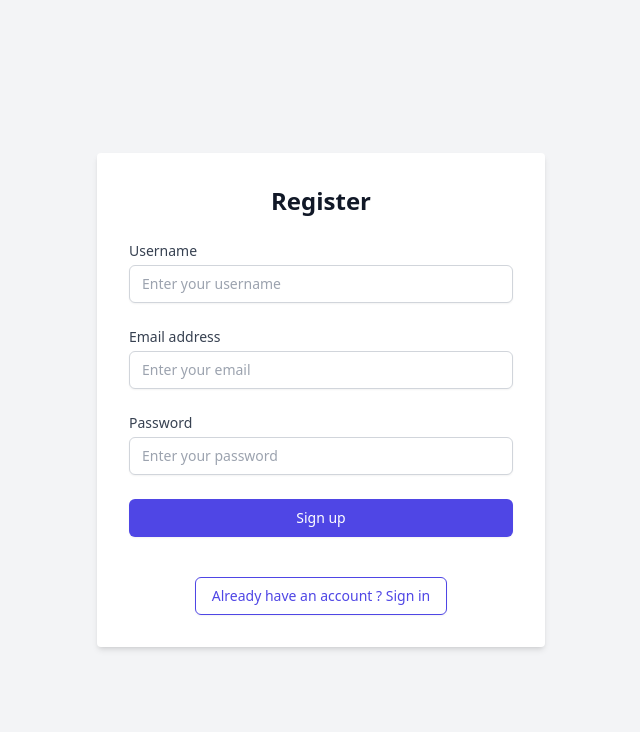
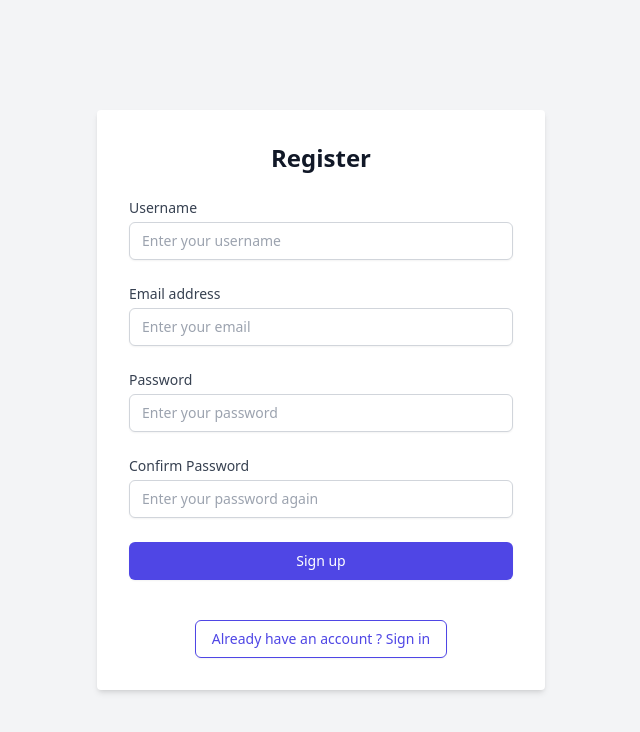
Before and after one commit to abhishek-Roy22/YouTube-replica-frontend, a React (Vite) app: page /signup in a window 1280 px wide. Shown: the top 732 px of the page, without its empty margins (319-959 px from the left). Built offline with nearby package versions, Linux system fonts and the light colour scheme.

Commit message:
Created Signup page

```diff
--- a/package.json
+++ b/package.json
@@ -16,7 +16,8 @@
     "react": "^18.3.1",
     "react-dom": "^18.3.1",
     "react-redux": "^9.2.0",
-    "react-router-dom": "^7.1.1"
+    "react-router-dom": "^7.1.1",
+    "react-toastify": "^11.0.2"
   },
   "devDependencies": {
     "@eslint/js": "^9.17.0",
--- a/src/pages/Signup.jsx
+++ b/src/pages/Signup.jsx
@@ -1,13 +1,77 @@
+import { useState } from 'react';
 import { Link } from 'react-router-dom';
+import { ToastContainer, toast } from 'react-toastify';
 
 const Signup = () => {
+  const [error, setError] = useState({});
+  const [formData, setFormData] = useState({
+    username: '',
+    email: '',
+    password: '',
+    confirm_password: '',
+  });
+
+  function formValidation() {
+    const newError = {};
+
+    if (!formData.username) {
+      newError.username = 'Username is required';
+    }
+
+    if (!formData.email) {
+      newError.email = 'Email is required';
+    }
+
+    if (!formData.password) {
+      newError.password = 'Password is required';
+    }
+
+    if (!formData.confirm_password) {
+      newError.confirm_password = 'Confirm password is required';
+    } else if (formData.password !== formData.confirm_password) {
+      newError.confirm_password = 'Password is not match';
+    }
+
+    setError(newError);
+    return Object.keys(newError).length === 0;
+  }
+
+  function handleChange(e) {
+    const { name, value } = e.target;
+    setFormData((prev) => ({
+      ...prev,
+      [name]: value,
+    }));
+
+    // clear the error when user start typing
+    if (error[name]) {
+      setError((prev) => ({
+        ...prev,
+        [name]: '',
+      }));
+    }
+  }
+
+  function handleSubmit(e) {
+    e.preventDefault();
+
+    if (!formValidation()) {
+      toast.error('Add required inputs', {
+        position: 'top-center',
+      });
+      return;
+    }
+
+    toast.success('Form submitted successful');
+  }
+
   return (
     <div className="flex flex-col items-center justify-center min-h-screen bg-gray-100 dark:bg-gray-900">
       <div className="w-full max-w-md p-8 space-y-6 bg-white dark:bg-gray-800 rounded shadow-md">
         <h2 className="text-2xl font-bold text-center text-gray-900 dark:text-gray-100">
           Register
         </h2>
-        <form className="space-y-6">
+        <form className="space-y-6" onSubmit={handleSubmit}>
           <div>
             <label
               htmlFor="username"
@@ -16,13 +80,17 @@ const Signup = () => {
               Username
             </label>
             <input
+              value={formData.username}
+              onChange={handleChange}
               id="username"
               name="username"
               type="text"
-              required
               placeholder="Enter your username"
               className="w-full px-3 py-2 mt-1 border border-gray-300 rounded-md shadow-sm focus:outline-none focus:ring-indigo-500 focus:border-indigo-500 sm:text-sm dark:bg-gray-700 dark:border-gray-600 dark:placeholder-gray-400 dark:text-white"
             />
+            {error.username && (
+              <p className="text-xs text-rose-800">{error.username}</p>
+            )}
           </div>
           <div>
             <label
@@ -32,14 +100,18 @@ const Signup = () => {
               Email address
             </label>
             <input
+              value={formData.email}
+              onChange={handleChange}
               id="email"
               name="email"
               type="email"
               autoComplete="email"
-              required
               placeholder="Enter your email"
               className="w-full px-3 py-2 mt-1 border border-gray-300 rounded-md shadow-sm focus:outline-none focus:ring-indigo-500 focus:border-indigo-500 sm:text-sm dark:bg-gray-700 dark:border-gray-600 dark:placeholder-gray-400 dark:text-white"
             />
+            {error.email && (
+              <p className="text-xs text-rose-800">{error.email}</p>
+            )}
           </div>
           <div>
             <label
@@ -49,14 +121,39 @@ const Signup = () => {
               Password
             </label>
             <input
+              value={formData.password}
+              onChange={handleChange}
               id="password"
               name="password"
               type="password"
               autoComplete="current-password"
-              required
               placeholder="Enter your password"
               className="w-full px-3 py-2 mt-1 border border-gray-300 rounded-md shadow-sm focus:outline-none focus:ring-indigo-500 focus:border-indigo-500 sm:text-sm dark:bg-gray-700 dark:border-gray-600 dark:placeholder-gray-400 dark:text-white"
             />
+            {error.password && (
+              <p className="text-xs text-rose-800">{error.password}</p>
+            )}
+          </div>
+          <div>
+            <label
+              htmlFor="confirm_password"
+              className="block text-sm font-medium text-gray-700 dark:text-gray-300"
+            >
+              Confirm Password
+            </label>
+            <input
+              value={formData.confirm_password}
+              onChange={handleChange}
+              id="confirm_password"
+              name="confirm_password"
+              type="password"
+              autoComplete="current-password"
+              placeholder="Enter your password again"
+              className="w-full px-3 py-2 mt-1 border border-gray-300 rounded-md shadow-sm focus:outline-none focus:ring-indigo-500 focus:border-indigo-500 sm:text-sm dark:bg-gray-700 dark:border-gray-600 dark:placeholder-gray-400 dark:text-white"
+            />
+            {error.confirm_password && (
+              <p className="text-xs text-rose-800">{error.confirm_password}</p>
+            )}
           </div>
           <div>
             <button
@@ -76,6 +173,7 @@ const Signup = () => {
           </div>
         </form>
       </div>
+      <ToastContainer theme="dark" />
     </div>
   );
 };
```
Also changed, not shown: 1 other file (tests, documents, lock files or other folders).
